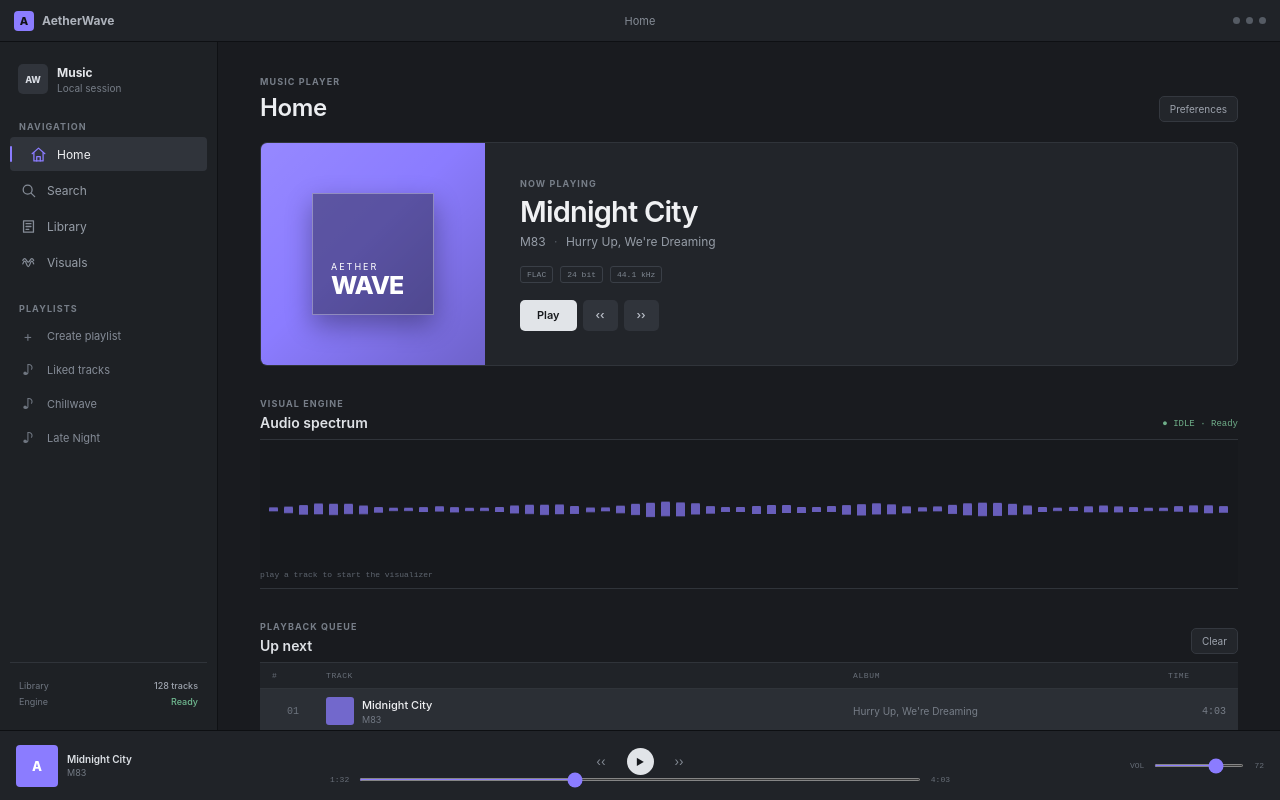
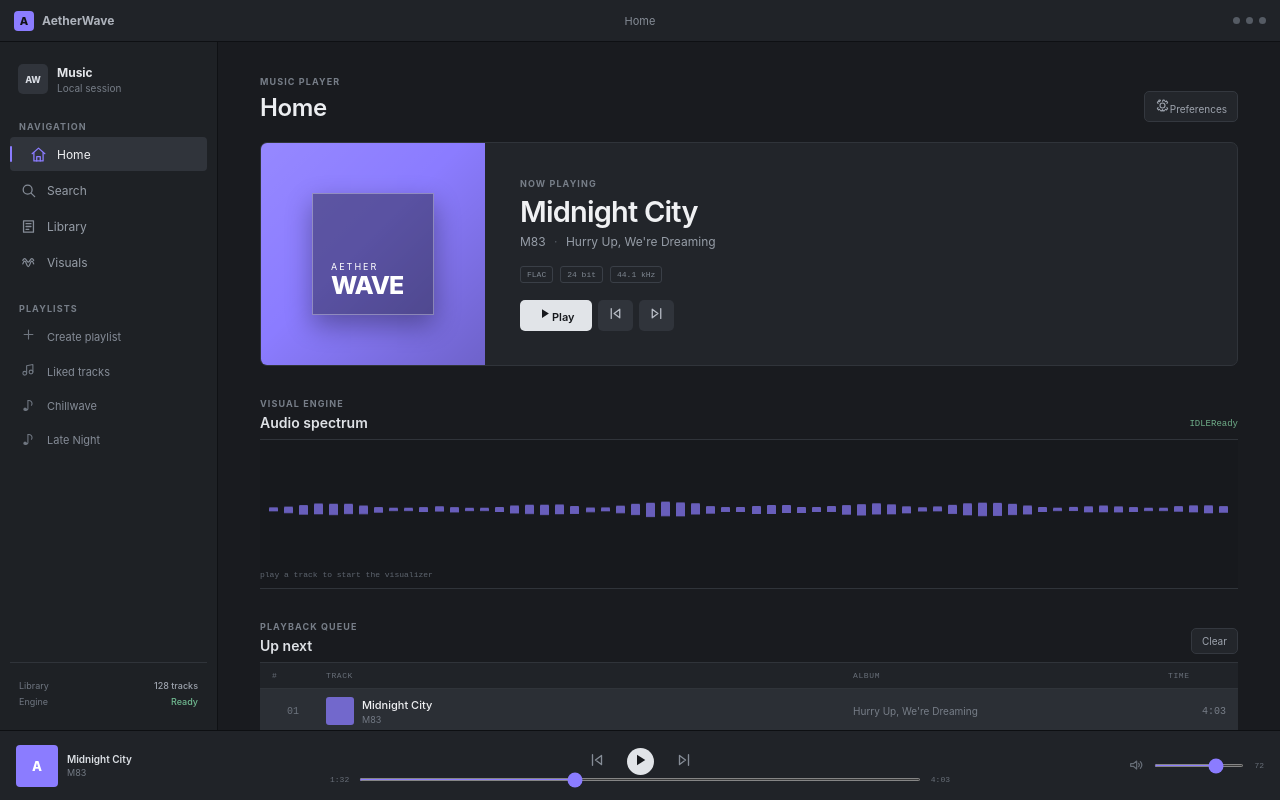
Before and after one commit to alyawiguna310-blip/AetherWave, a React (Vite) app: page / in a window 1280 px wide. Built offline with nearby package versions, Linux system fonts and the light colour scheme.

Commit message:
Replace remaining UI symbols with SVG icons

```diff
--- a/src/App.tsx
+++ b/src/App.tsx
@@ -17,12 +17,22 @@ const navItems = [
   { name: "Visuals", icon: "visuals" },
 ] as const;
 
-function NavIcon({ name }: { name: string }) {
-  const common = { width: 17, height: 17, viewBox: "0 0 24 24", fill: "none", stroke: "currentColor", strokeWidth: 1.8, strokeLinecap: "round" as const, strokeLinejoin: "round" as const };
-  if (name === "home") return <svg {...common}><path d="M3 10.8 12 3l9 7.8" /><path d="M5.5 9.5V21h13V9.5" /><path d="M9.5 21v-6h5v6" /></svg>;
-  if (name === "search") return <svg {...common}><circle cx="10.8" cy="10.8" r="6.3" /><path d="m16 16 4.7 4.7" /></svg>;
-  if (name === "library") return <svg {...common}><path d="M5 4h14v16H5z" /><path d="M8.5 8h7M8.5 12h7M8.5 16h4" /></svg>;
-  return <svg {...common}><path d="M4 14c1.7-5.3 3.4-5.3 5.1 0s3.4 5.3 5.1 0 3.4-5.3 5.1 0" /><path d="M4 9c1.7-3.1 3.4-3.1 5.1 0s3.4 3.1 5.1 0 3.4-3.1 5.1 0" /></svg>;
+function Icon({ name, size = 17 }: { name: string; size?: number }) {
+  const p = { width: size, height: size, viewBox: "0 0 24 24", fill: "none", stroke: "currentColor", strokeWidth: 1.8, strokeLinecap: "round" as const, strokeLinejoin: "round" as const };
+  if (name === "home") return <svg {...p}><path d="M3 10.8 12 3l9 7.8" /><path d="M5.5 9.5V21h13V9.5" /><path d="M9.5 21v-6h5v6" /></svg>;
+  if (name === "search") return <svg {...p}><circle cx="10.8" cy="10.8" r="6.3" /><path d="m16 16 4.7 4.7" /></svg>;
+  if (name === "library") return <svg {...p}><path d="M5 4h14v16H5z" /><path d="M8.5 8h7M8.5 12h7M8.5 16h4" /></svg>;
+  if (name === "visuals") return <svg {...p}><path d="M4 14c1.7-5.3 3.4-5.3 5.1 0s3.4 5.3 5.1 0 3.4-5.3 5.1 0" /><path d="M4 9c1.7-3.1 3.4-3.1 5.1 0s3.4 3.1 5.1 0 3.4-3.1 5.1 0" /></svg>;
+  if (name === "plus") return <svg {...p}><path d="M12 5v14M5 12h14" /></svg>;
+  if (name === "music") return <svg {...p}><path d="M9 18V6l10-2v12" /><circle cx="6" cy="18" r="3" /><circle cx="16" cy="16" r="3" /></svg>;
+  if (name === "play") return <svg {...p} fill="currentColor" stroke="none"><path d="m8 5 11 7-11 7z" /></svg>;
+  if (name === "pause") return <svg {...p} fill="currentColor" stroke="none"><path d="M7 5h4v14H7zM13 5h4v14h-4z" /></svg>;
+  if (name === "prev") return <svg {...p}><path d="M6 5v14M18 6l-8 6 8 6z" /></svg>;
+  if (name === "next") return <svg {...p}><path d="M18 5v14M6 6l8 6-8 6z" /></svg>;
+  if (name === "volume") return <svg {...p}><path d="M4 10v4h4l5 4V6l-5 4z" /><path d="M16 9.5a4 4 0 0 1 0 5M18.5 7a7.5 7.5 0 0 1 0 10" /></svg>;
+  if (name === "settings") return <svg {...p}><path d="M12 8a4 4 0 1 0 0 8 4 4 0 0 0 0-8Z" /><path d="m4.9 15.2-1.1 1.9 2.1 2.1 1.9-1.1M8.8 20.2l2.2.6.9-2.1M15.2 20.2l-2.2.6-.9-2.1M19.1 15.2l1.1 1.9-2.1 2.1-1.9-1.1M19.1 8.8l1.1-1.9-2.1-2.1-1.9 1.1M15.2 3.8l-2.2-.6-.9 2.1M8.8 3.8l-2.2-.6-.9 2.1M4.9 8.8 3.8 6.9l2.1-2.1 1.9 1.1" /></svg>;
+  if (name === "trash") return <svg {...p}><path d="M4 7h16M9 7V4h6v3M7 7l1 13h8l1-13M10 11v5M14 11v5" /></svg>;
+  return <svg {...p}><circle cx="12" cy="12" r="1" fill="currentColor" stroke="none" /></svg>;
 }
 
 function App() {
@@ -67,14 +77,14 @@ function App() {
           <nav>
             {navItems.map(({ name, icon }) => (
               <button key={name} className={active === name ? "nav-link active" : "nav-link"} onClick={() => setActive(name)}>
-                <span className="nav-icon"><NavIcon name={icon} /></span><span>{name}</span>
+                <span className="nav-icon"><Icon name={icon} /></span><span>{name}</span>
               </button>
             ))}
           </nav>
 
           <div className="nav-label library-label">PLAYLISTS</div>
-          <button className="playlist-link"><span className="playlist-icon">+</span><span>Create playlist</span></button>
-          <button className="playlist-link"><span className="playlist-icon">♪</span><span>Liked tracks</span></button>
+          <button className="playlist-link"><span className="playlist-icon"><Icon name="plus" size={15} /></span><span>Create playlist</span></button>
+          <button className="playlist-link"><span className="playlist-icon"><Icon name="music" size={15} /></span><span>Liked tracks</span></button>
           <button className="playlist-link"><span className="playlist-icon">♪</span><span>Chillwave</span></button>
           <button className="playlist-link"><span className="playlist-icon">♪</span><span>Late Night</span></button>
 
@@ -87,7 +97,7 @@ function App() {
         <main className="content">
           <div className="page-heading">
             <div><span className="kicker">MUSIC PLAYER</span><h1>{active === "Home" ? "Home" : active}</h1></div>
-            <button className="settings" onClick={() => setMessage("Preferences are coming later")}>Preferences</button>
+            <button className="settings" onClick={() => setMessage("Preferences are coming later")}><Icon name="settings" size={15} /><span>Preferences</span></button>
           </div>
 
           <section className="now-playing">
@@ -100,9 +110,9 @@ function App() {
               <p>{current.artist} <span>·</span> {current.album}</p>
               <div className="format-line"><span>FLAC</span><span>24 bit</span><span>44.1 kHz</span></div>
               <div className="action-row">
-                <button className="play-button" onClick={() => setPlaying(!playing)}>{playing ? "Pause" : "Play"}</button>
-                <button className="small-button" onClick={previous} aria-label="Previous track">‹‹</button>
-                <button className="small-button" onClick={next} aria-label="Next track">››</button>
+                <button className="play-button" onClick={() => setPlaying(!playing)}><><Icon name={playing ? "pause" : "play"} size={15} /><span>{playing ? "Pause" : "Play"}</span></></button>
+                <button className="small-button" onClick={previous} aria-label="Previous track"><Icon name="prev" /></button>
+                <button className="small-button" onClick={next} aria-label="Next track"><Icon name="next" /></button>
               </div>
             </div>
           </section>
@@ -110,7 +120,7 @@ function App() {
           <section className="visualizer-panel">
             <div className="panel-heading">
               <div><span className="kicker">VISUAL ENGINE</span><h3>Audio spectrum</h3></div>
-              <span className="status">● {playing ? "ACTIVE" : "IDLE"} · {message}</span>
+              <span className="status"><i />{playing ? "ACTIVE" : "IDLE"}<b />{message}</span>
             </div>
             <div className="spectrum">
               <div className="spectrum-bars">
@@ -129,7 +139,7 @@ function App() {
               <div className="table-head"><span>#</span><span>TRACK</span><span>ALBUM</span><span>TIME</span></div>
               {tracks.map((item, i) => (
                 <button key={item.title} className={i === track ? "track-row selected" : "track-row"} onClick={() => selectTrack(i)}>
-                  <span className="number">{i === track && playing ? "♫" : String(i + 1).padStart(2, "0")}</span>
+                  <span className="number">{i === track && playing ? <Icon name="music" size={14} /> : String(i + 1).padStart(2, "0")}</span>
                   <span className="track-main"><i style={{ background: item.accent }} /><b>{item.title}</b><small>{item.artist}</small></span>
                   <span className="album">{item.album}</span><span className="duration">{item.duration}</span>
                 </button>
@@ -142,10 +152,10 @@ function App() {
       <footer className="player">
         <div className="player-song"><div className="mini-cover" style={{ background: current.accent }}>A</div><div><b>{current.title}</b><small>{current.artist}</small></div></div>
         <div className="transport">
-          <div className="transport-buttons"><button onClick={previous}>‹‹</button><button className="main-play" onClick={() => setPlaying(!playing)}>{playing ? "Ⅱ" : "▶"}</button><button onClick={next}>››</button></div>
+          <div className="transport-buttons"><button onClick={previous} aria-label="Previous track"><Icon name="prev" size={18} /></button><button className="main-play" onClick={() => setPlaying(!playing)}><Icon name={playing ? "pause" : "play"} size={18} /></button><button onClick={next} aria-label="Next track"><Icon name="next" size={18} /></button></div>
           <div className="timeline"><span>1:32</span><input type="range" min="0" max="100" value={progress} onChange={(e) => setProgress(Number(e.target.value))} /><span>{current.duration}</span></div>
         </div>
-        <div className="volume"><span>VOL</span><input type="range" min="0" max="100" value={volume} onChange={(e) => setVolume(Number(e.target.value))} /><span>{volume}</span></div>
+        <div className="volume"><span className="volume-icon"><Icon name="volume" size={16} /></span><input type="range" min="0" max="100" value={volume} onChange={(e) => setVolume(Number(e.target.value))} /><span>{volume}</span></div>
       </footer>
     </div>
   );
```
